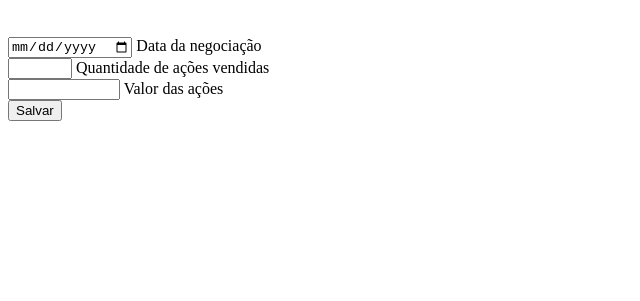
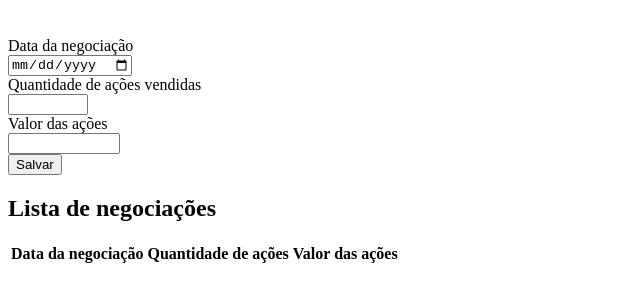
Before and after one commit to huitson-pereira/git-bolsa-valores, a plain HTML site: page app/index.html in a window 1280 px wide. Shown: the part 61-362 px from the top of the page, without its empty margins (0-640 px from the left). Drawn offline with Linux system fonts and the light colour scheme.

Commit message:
Criação da tabela para armazenar a lista de negociações

```diff
--- a/app/index.html
+++ b/app/index.html
@@ -13,18 +13,31 @@
             <div>
                 <form class="form">
                     <div class="form-group">
-                        <input type="date" class="form-control" id="dt-negociacao" name="dt-negociacao">
-                        <label for="data-negociacao">Data da negociação</label>
+                        <label for="dt-negociacao">Data da negociação</label><br>
+                        <input type="date" class="form-control" name="dt-negociacao" id="dt-negociacao">
                     </div>
                     <div class="form-group">
-                        <input type="number" class="form-control" id="qtde-acoes-vendidas" min="1" max="100">
-                        <label for="qtde-acoes-vendidas">Quantidade de ações vendidas</label>
+                        <label for="qtde-acoes-vendidas">Quantidade de ações vendidas</label><br>
+                        <input type="number" class="form-control" id="qtde-acoes-vendidas" min="1" max="100" step="0.1">
                     </div>
                     <div class="form-group">
-                        <input type="number" class="form-control" id="vlr-acoes" min="0.0" max="1000000.0">
-                        <label for="valor-acoes">Valor das ações</label>
+                        <label for="vlr-acoes">Valor das ações</label><br>
+                        <input type="number" class="form-control" id="vlr-acoes" min="0.0" max="1000000.0" step="0.1">
                     </div>
                     <button class="btn btn-primary" type="submit">Salvar</button>
+                    <div>
+                        <h2>Lista de negociações</h2>
+                        <table>
+                            <thead>
+                                <th>Data da negociação</th>
+                                <th>Quantidade de ações</th>
+                                <th>Valor das ações</th>
+                            </thead>
+                            <tbody>
+
+                            </tbody>
+                        </table>
+                    </div>
                 </form>
             </div>
         </div>
--- a/app/js/controllers/negociacaoController.js
+++ b/app/js/controllers/negociacaoController.js
@@ -1,10 +1,10 @@
-import { Negociacao } from "../models/negociacao.js";
-import { ListaNegociacoes } from "../models/listaNegociacoes";
+import {Negociacao} from "../models/negociacao.js";
+import {ListaNegociacao} from "../models/listaNegociacoes.js";
 export class NegociacaoController{
     #campmData;
     #campoQuantidade;
     #campoValor;
-    #listaNegociacao = new ListaNegociacoes();
+    #listaNegociacao = new ListaNegociacao();
 
     constructor(){
         this.#campmData = document.getElementById('dt-negociacao');
@@ -19,6 +19,6 @@ export class NegociacaoController{
         let negociacao = new Negociacao(data, quantidade, valor)
 
         this.#listaNegociacao.adicionar(negociacao)
-        console.log(this.#listaNegociacao.Negociacao);
+        console.log(this.#listaNegociacao.negociacao);
     }
 }
--- a/app/js/main/programa.js
+++ b/app/js/main/programa.js
@@ -0,0 +1,7 @@
+import { NegociacaoController } from "../controllers/negociacaoController.js";
+const formulario = document.querySelector(".form");
+const controller = new NegociacaoController();
+formulario.addEventListener("submit", (e)=>{
+    e.preventDefault();
+    controller.criarNegociacao();
+})
```
